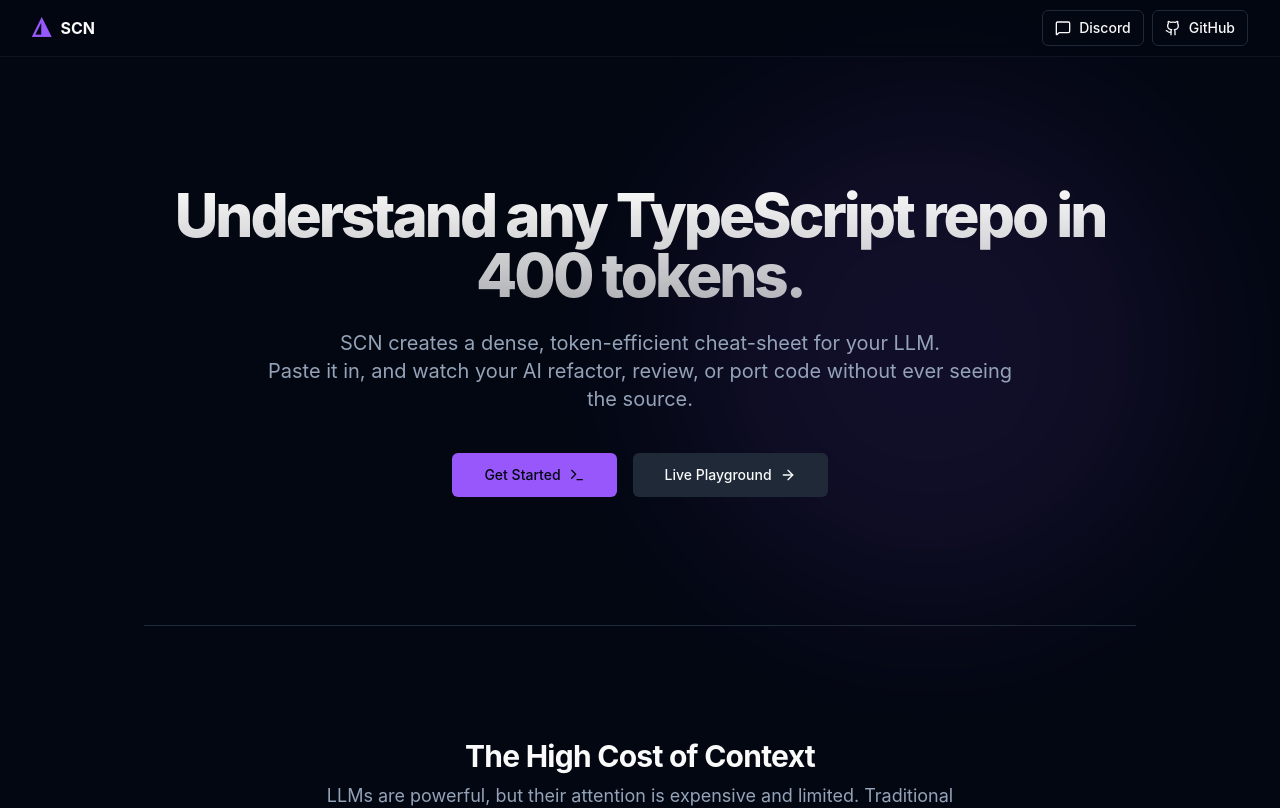
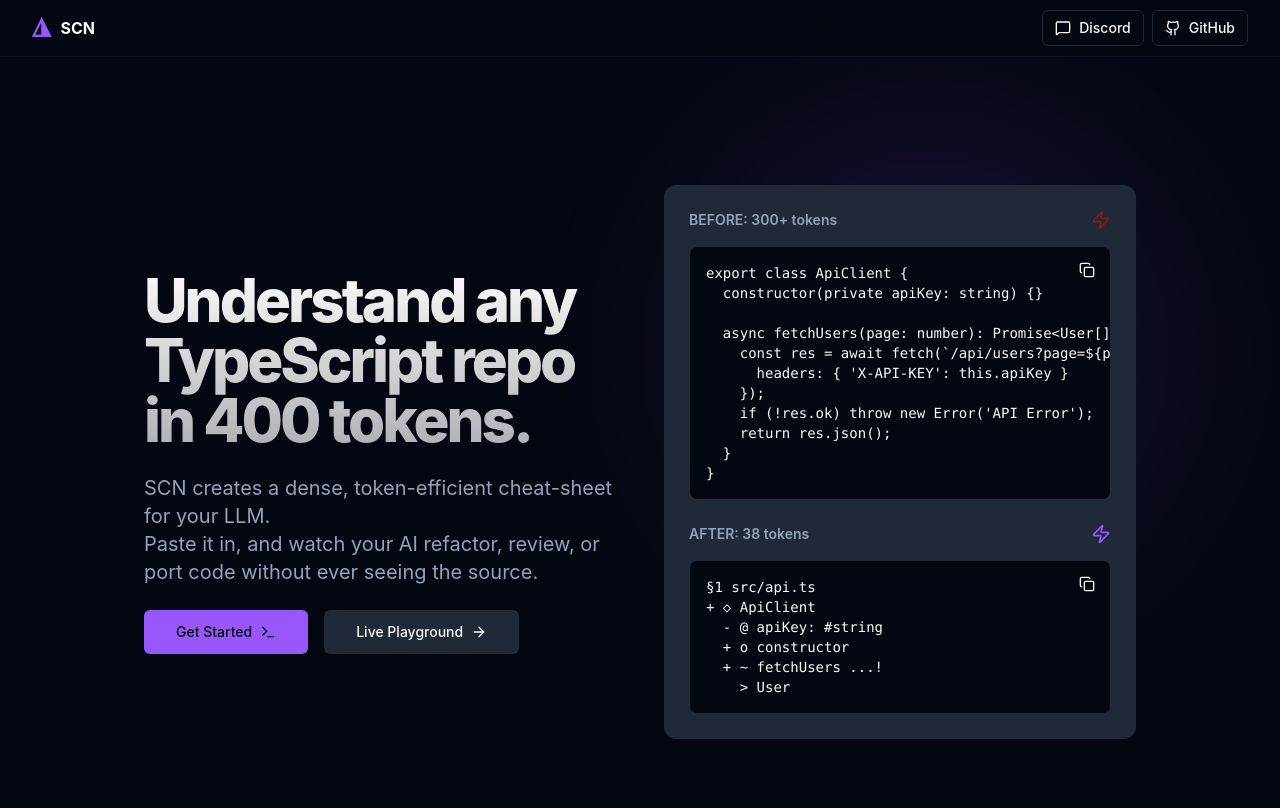
Before and after one commit to nocapro/scn-landing-web, a React (Vite) app: page / in a window 1280 px wide. Shown: the top 808 px of the page. Built offline with nearby package versions, Linux system fonts and the light colour scheme.

Commit message:
feat(landing): redesign hero section for improved visual appeal

```diff
--- a/src/App.tsx
+++ b/src/App.tsx
@@ -53,12 +53,19 @@ const Section = ({
 const CodeBlock = ({
   children,
   lang = "bash",
+  className,
 }: {
   children: string;
   lang?: string;
+  className?: string;
 }) => (
   <div className="relative">
-    <pre className="bg-secondary p-4 rounded-lg overflow-x-auto text-sm font-mono border">
+    <pre
+      className={cn(
+        "bg-secondary p-4 rounded-lg overflow-x-auto text-sm font-mono border",
+        className
+      )}
+    >
       <code className={`language-${lang}`}>{children.trim()}</code>
     </pre>
     <Button
@@ -114,27 +121,72 @@ export default function App() {
       </header>
 
       <main className="container max-w-5xl mx-auto px-4">
-        <section className="text-center py-24 sm:py-32">
-          <h1 className="text-4xl md:text-6xl font-extrabold tracking-tighter mb-6 bg-clip-text text-transparent bg-gradient-to-b from-foreground to-foreground/70">
+        <section className="grid lg:grid-cols-2 gap-12 items-center py-24 sm:py-32">
+          <div className="text-center lg:text-left space-y-6">
+            <h1 className="text-4xl md:text-6xl font-extrabold tracking-tighter bg-clip-text text-transparent bg-gradient-to-b from-foreground to-foreground/70 opacity-0 animate-fade-in">
               Understand any TypeScript repo in 400 tokens.
             </h1>
-          <p className="text-lg md:text-xl text-muted-foreground mb-10 max-w-3xl mx-auto">
+            <p className="text-lg md:text-xl text-muted-foreground max-w-2xl mx-auto lg:mx-0 opacity-0 animate-fade-in [animation-delay:0.2s]">
               SCN creates a dense, token-efficient cheat-sheet for your LLM.{" "}
-            <br />
+              <br className="hidden md:block" />
               Paste it in, and watch your AI refactor, review, or port code
               without ever seeing the source.
             </p>
-          <div className="flex flex-col sm:flex-row gap-4 justify-center">
+            <div className="flex flex-col sm:flex-row gap-4 justify-center lg:justify-start opacity-0 animate-fade-in [animation-delay:0.3s]">
               <a href="#section-5">
                 <Button size="lg">
                   Get Started <Terminal className="ml-2 h-4 w-4" />
                 </Button>
               </a>
-            <a href="https://pg.scn.noca.pro" target="_blank" rel="noopener noreferrer">
+              <a
+                href="https://pg.scn.noca.pro"
+                target="_blank"
+                rel="noopener noreferrer"
+              >
                 <Button variant="secondary" size="lg">
                   Live Playground <ArrowRight className="ml-2 h-4 w-4" />
                 </Button>
               </a>
+            </div>
+          </div>
+          <div className="relative rounded-xl bg-secondary border p-4 lg:p-6 space-y-4 opacity-0 animate-fade-in [animation-delay:0.4s]">
+            <div className="flex justify-between items-center">
+              <p className="font-semibold text-sm text-muted-foreground">
+                BEFORE: 300+ tokens
+              </p>
+              <Zap className="h-5 w-5 text-destructive" />
+            </div>
+            <CodeBlock
+              lang="typescript"
+              className="bg-background"
+            >{`export class ApiClient {
+  constructor(private apiKey: string) {}
+
+  async fetchUsers(page: number): Promise<User[]> {
+    const res = await fetch(\`/api/users?page=\${page}\`, {
+      headers: { 'X-API-KEY': this.apiKey }
+    });
+    if (!res.ok) throw new Error('API Error');
+    return res.json();
+  }
+}`}</CodeBlock>
+
+            <div className="flex justify-between items-center pt-2">
+              <p className="font-semibold text-sm text-muted-foreground">
+                AFTER: 38 tokens
+              </p>
+              <Zap className="h-5 w-5 text-primary" />
+            </div>
+
+            <CodeBlock
+              lang="text"
+              className="bg-background"
+            >{`§1 src/api.ts
++ ◇ ApiClient
+  - @ apiKey: #string
+  + o constructor
+  + ~ fetchUsers ...!
+    > User`}</CodeBlock>
           </div>
         </section>
 
--- a/tailwind.config.cjs
+++ b/tailwind.config.cjs
@@ -68,10 +68,21 @@ module.exports = {
           from: { height: "var(--radix-accordion-content-height)" },
           to: { height: "0" },
         },
+        "fade-in": {
+          "0%": {
+            opacity: "0",
+            transform: "translateY(10px)",
+          },
+          "100%": {
+            opacity: "1",
+            transform: "translateY(0)",
+          },
+        },
       },
       animation: {
         "accordion-down": "accordion-down 0.2s ease-out",
         "accordion-up": "accordion-up 0.2s ease-out",
+        "fade-in": "fade-in 0.5s ease-out forwards",
       },
     },
   },
```
Also changed, not shown: 1 other file (tests, documents, lock files or other folders). Lines whose indentation alone changed are shown as unchanged.
